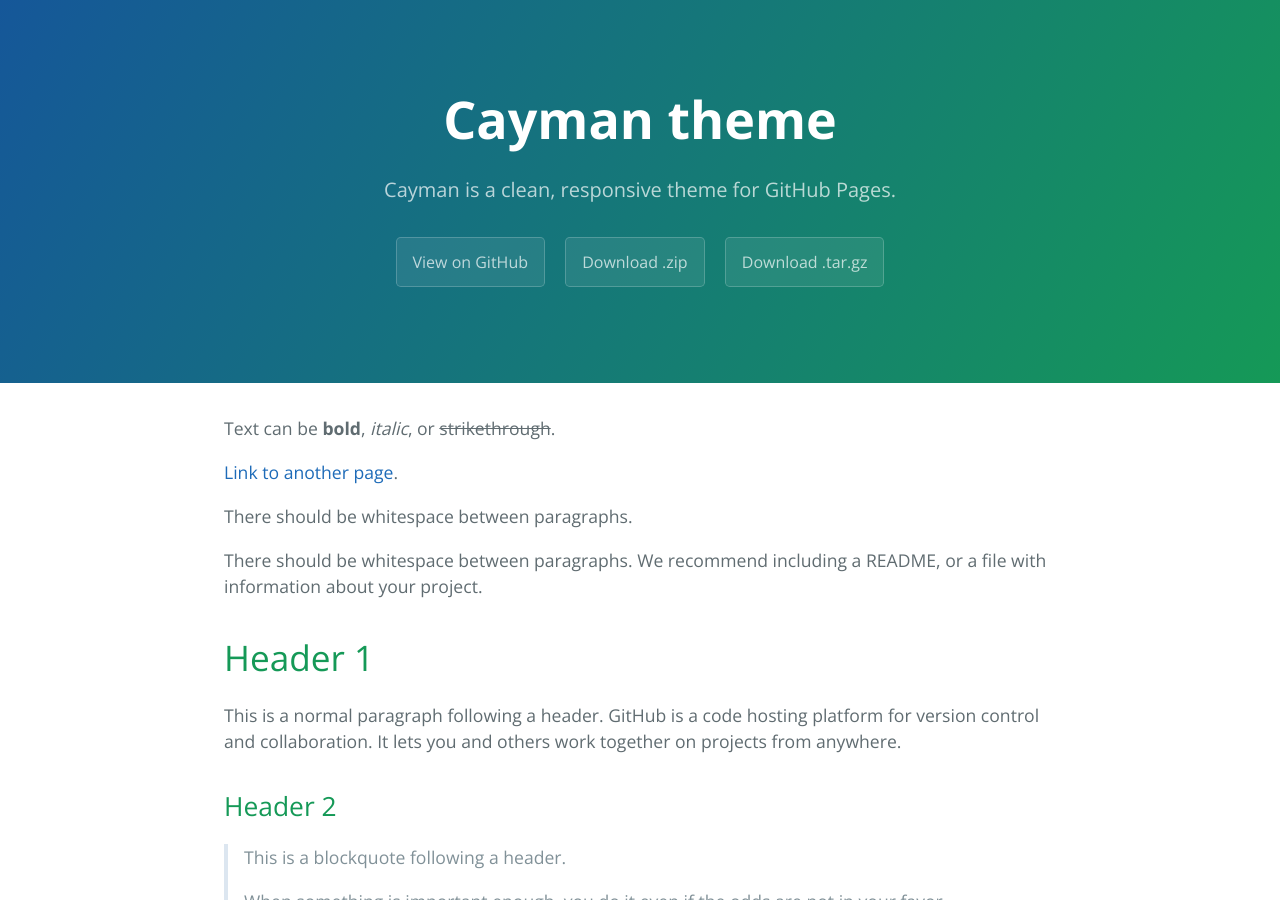
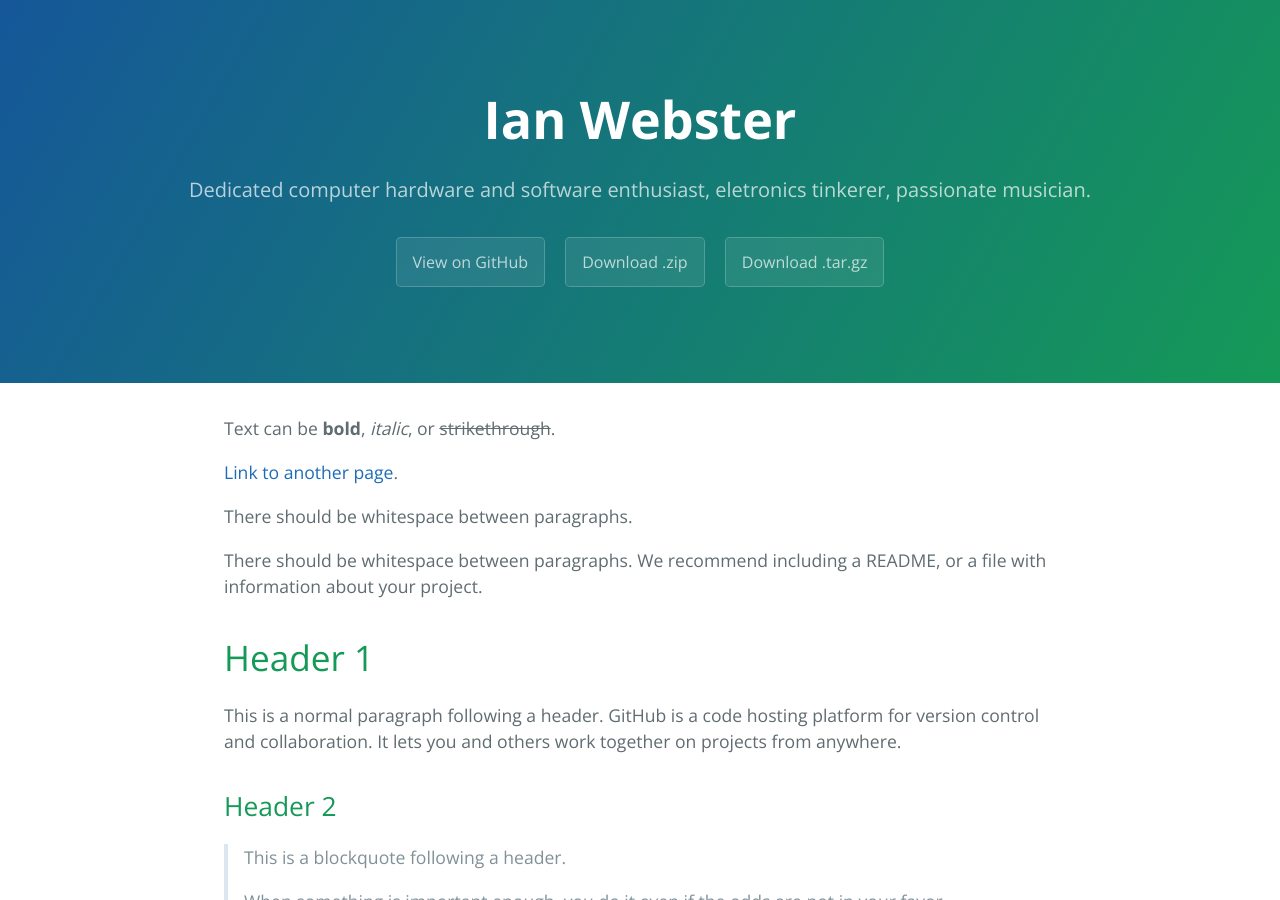
Before and after one commit to yixin0829/Cayman, a Jekyll site: the page built from index.md, in a window 1280 px wide and 900 px high. Built offline with Jekyll 4.4.1, drawn with Linux system fonts in a browser that asks for light colours.

Commit message:
Update _config.yml

```diff
--- a/_config.yml
+++ b/_config.yml
@@ -1,5 +1,5 @@
-title: Cayman theme
-description: Cayman is a clean, responsive theme for GitHub Pages.
+title: Ian Webster
+description: Dedicated computer hardware and software enthusiast, eletronics tinkerer, passionate musician.
 show_downloads: true
 google_analytics:
 theme: jekyll-theme-cayman
```
